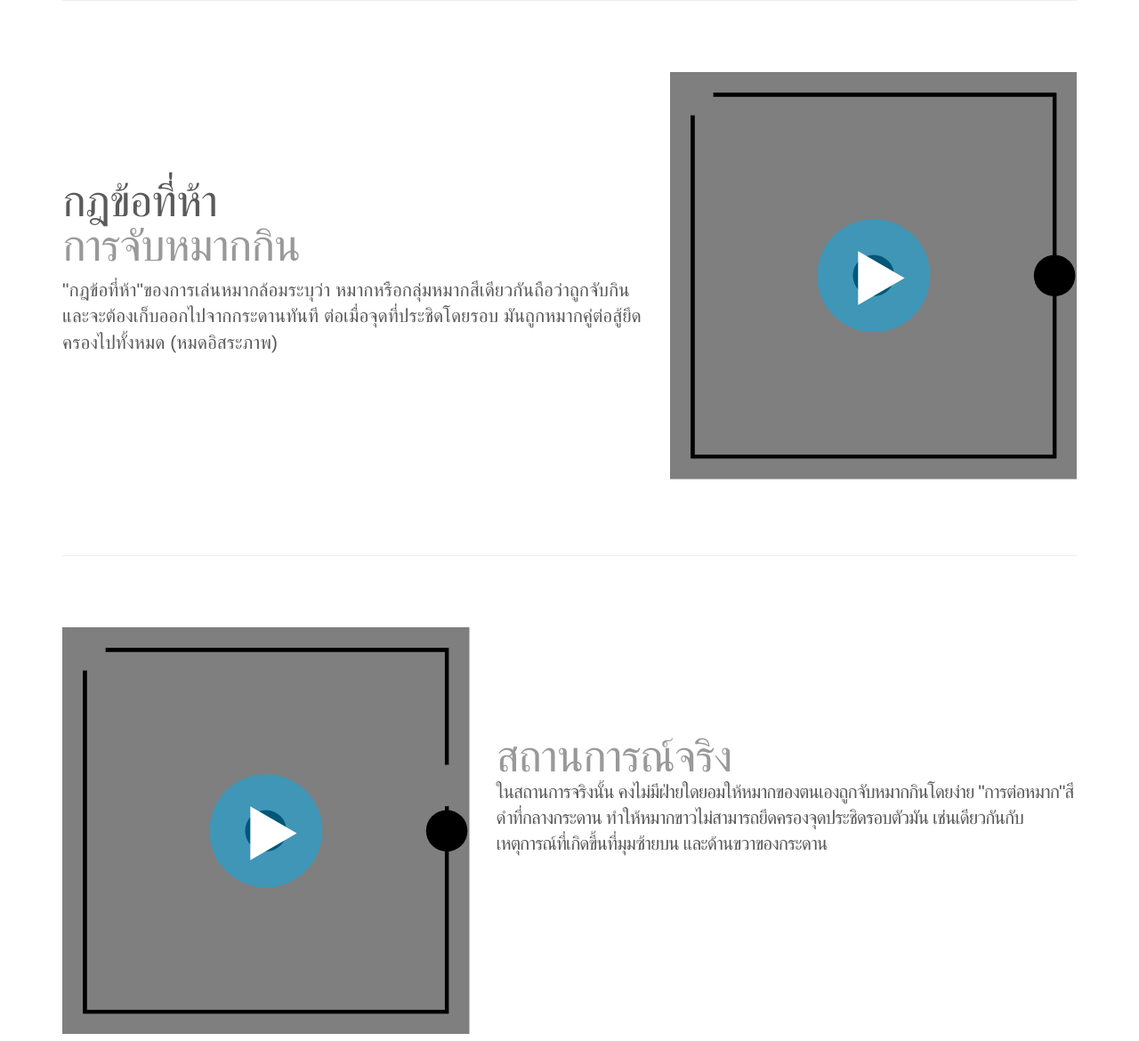
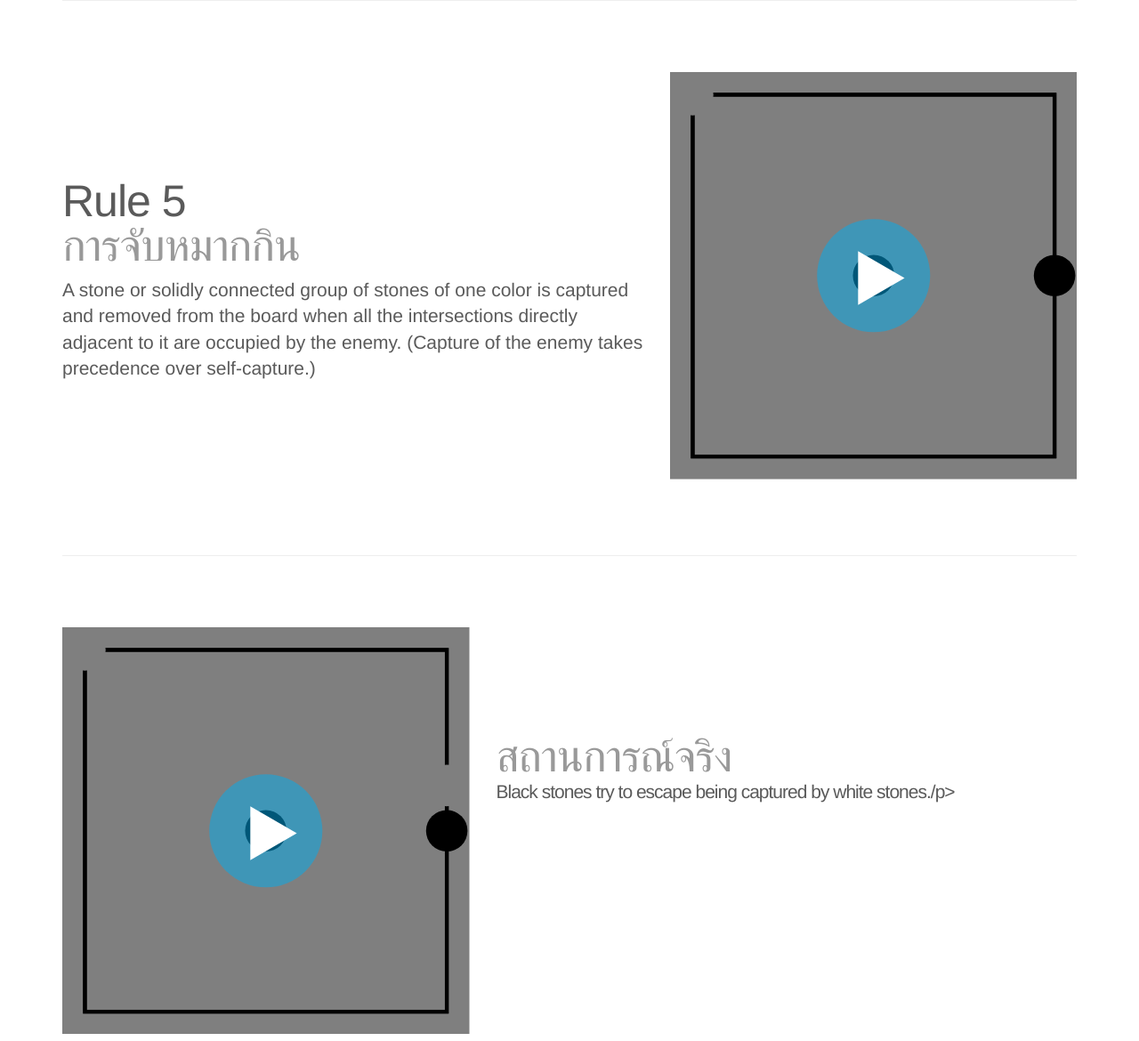
Before and after one commit to arabbig/gotut, a plain HTML site: page index.html in a window 1280 px wide. Shown: the top 1170 px of the page at 89% size. Drawn offline with nearby package versions, Linux system fonts and the light colour scheme.

Commit message:
Update index.html

```diff
--- a/index.html
+++ b/index.html
@@ -88,8 +88,8 @@
 
       <div class='row featurette'>
         <div class='col-md-7 textContainer'>
-          <h2 class='featurette-heading'> กฎข้อที่ห้า <span class='text-muted'></br>การจับหมากกิน</span></h2>
-          <p class='lead'>"กฎข้อที่ห้า"ของการเล่นหมากล้อมระบุว่า หมากหรือกลุ่มหมากสีเดียวกันถือว่าถูกจับกิน และจะต้องเก็บออกไปจากกระดานทันที ต่อเมื่อจุดที่ประชิดโดยรอบ มันถูกหมากคู่ต่อสู้ยึดครองไปทั้งหมด (หมดอิสระภาพ)</p>
+          <h2 class='featurette-heading'> Rule 5 <span class='text-muted'></br>การจับหมากกิน</span></h2>
+          <p class='lead'>  A stone or solidly connected group of stones of one color is captured and removed from the board when all the intersections directly adjacent to it are occupied by the enemy. (Capture of the enemy takes precedence over self-capture.)  </p>
         </div>
         <div class='col-md-5 gameContainer' game-id='atari1'></div>
       </div>
@@ -99,7 +99,7 @@
       <div class="row featurette">
         <div class="col-md-7 textContainer">
           <h2 class="featurette-heading"><span class="text-muted">สถานการณ์จริง</span></h2-->
-          <p class="lead">ในสถานการจริงนั้น คงไม่มีฝ่ายใดยอมให้หมากของตนเองถูกจับหมากกินโดยง่าย "การต่อหมาก"สีดำที่กลางกระดาน ทำให้หมากขาวไม่สามารถยึดครองจุดประชิดรอบตัวมัน เช่นเดียวกันกับเหตุการณ์ที่เกิดขึ้นที่มุมซ้ายบน และด้านขวาของกระดาน</p>
+          <p class="lead">Black stones try to escape being captured by white stones./p>
         </div>
         <div class='col-md-5 gameContainer' game-id='atari2'></div>
       </div>
@@ -109,7 +109,7 @@
       <div class='row featurette'>
         <div class='col-md-7 textContainer'>
            <h2 class="featurette-heading"><span class="text-muted">ต่อมา</span></h2>
-            <p class="lead">กลุ่มหมากสีดำที่กลางกระดาน เป็นตัวอย่างกลุ่มหมากที่สามารถหนีพ้นการจับกินโดยหมากขาว ในทางกลับกันกลุ่มหมากสีขาวทางตอนซ้ายบนของกระดานไม่สามารถเอาตัวรอดได้ เช่นเดียวกันกับกลุ่มหมากดำทางด้านขวาของกระดานซึ่งถูกหมากสีขาวต้อนไปจนกระทั่งมุมกระดานและจับกิน</p>
+            <p class="lead">Black stones at centre survive. Sadly, black stones at top-left corner, as well as those on the right boudary of the board end up being captured by white no matter how they try to escape. </p>
         </div>
         <div class='col-md-5 gameContainer' game-id='atari3'></div>
       </div>
@@ -119,7 +119,7 @@
       <div class="row featurette">
         <div class="col-md-7 textContainer">
           <h2 class="featurette-heading"><span class="text-muted">หนีไม่รอด</span></h2>
-          <p class="lead">ตัวอย่างหลายแบบของหมากซึ่งไม่สามารถหนีรอดการไล่ล่าจับกินได้ ถ้าหากว่าฝ่ายที่พยายามจับกินเป็นฝ่ายเริ่มเล่นหมากก่อน</p>
+          <p class="lead">These are all examples of prey that cannot survive being captured.</p>
         </div>
         <div class='col-md-5 gameContainer' game-id='atari4'></div>
       </div>
```
